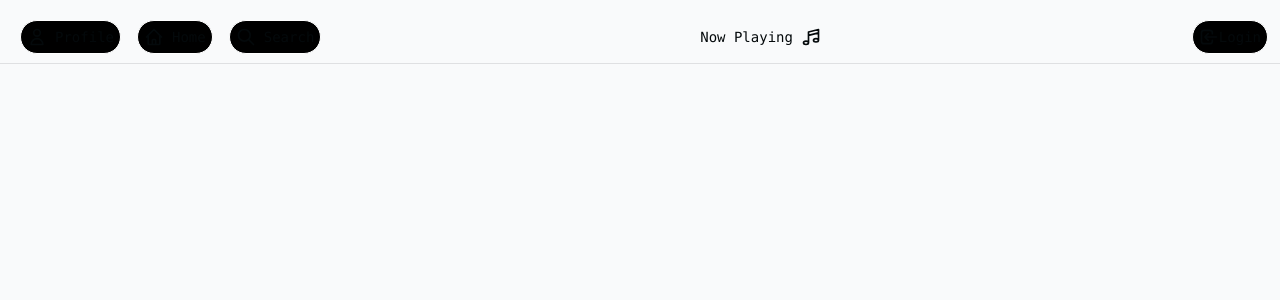
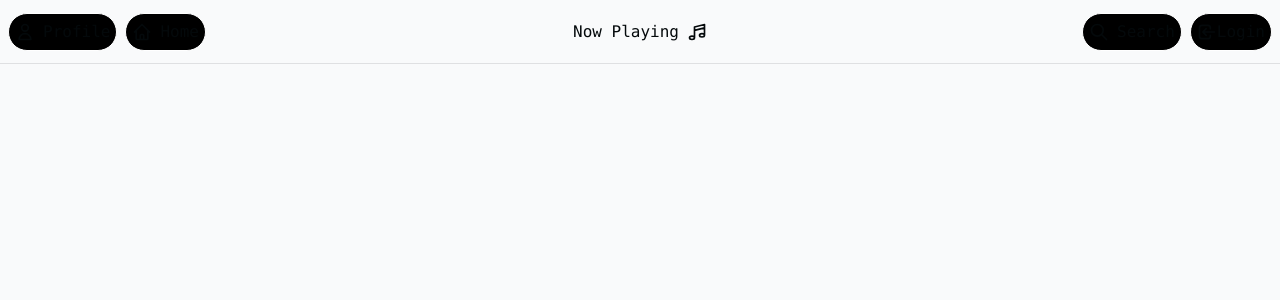
Before and after one commit to ReeseM580/cop4710-App, a Next.js app: page / in a window 1280 px wide. Shown: the top 300 px of the page. Built offline with nearby package versions, Linux system fonts and the light colour scheme; no server answers.

Commit message:
Added create post and getting last played song

```diff
--- /dev/null
+++ b/app/create_post/page.tsx
@@ -0,0 +1,44 @@
+import { cookies } from "next/headers";
+import { createClient } from '@/utils/supabase/server';
+import SpotifyWebApi from "spotify-web-api-node";
+import { redirect } from "next/navigation";
+
+export default async function(){
+
+    const cookieStore = cookies();
+    const supabase = createClient(cookieStore);
+
+    const {
+        data: {session},
+    } = await supabase.auth.getSession()
+
+    if(!session){
+        return redirect("/login");
+    }
+
+    let spotifyApi = new SpotifyWebApi({
+        clientId: process.env.SPOTIFY_CLIENT_ID ,
+        clientSecret: process.env.SPOTIFY_CLIENT_SECRET,
+    });
+
+    if (session) {
+        const {provider_token, provider_refresh_token} = session;
+        console.log("Found session");
+        if (provider_token && provider_refresh_token) {
+            console.log("Found tokens")
+            await spotifyApi.setAccessToken(provider_token);
+            await spotifyApi.setRefreshToken(provider_refresh_token);
+        }
+    }
+
+    var trackToPost = await (await spotifyApi.getMyCurrentPlayingTrack()).body.item?.name;
+
+    if(!trackToPost)
+        trackToPost = await (await spotifyApi.getMyRecentlyPlayedTracks()).body.items.at(0)?.track.name;
+
+    return(
+        <div>
+            {trackToPost}
+        </div>
+    );
+}
--- a/app/profile/[user]/page.tsx
+++ b/app/profile/[user]/page.tsx
@@ -43,11 +43,14 @@ export default async function Profile() {
                         <p className='text-black'> .</p>
                     </div>
 
-                    <div className="column middle">
+                    <div className="flex column middle">
                         <div>
-                        <img alt="" src={session?.user.user_metadata.picture} style={{ borderRadius: '50%' }}
-                        className="p-10 h-30 w-30"/>
-
+                            <img alt="" src={session?.user.user_metadata.picture} style={{ borderRadius: '50%' }}
+                            className="p-10 h-lg w-lg"/>
+                        </div>
+                        <h1 className="py-16 font-bold text-xl">{session?.user.user_metadata.name}</h1>
+                        <div>
+                            {artists.body.items?.at(0)?.track.album.name}
                         </div>
                     </div>
 
--- a/app/profile/page.tsx
+++ b/app/profile/page.tsx
@@ -1,9 +1,18 @@
 import { createClient } from '@/utils/supabase/server';
 import { cookies } from 'next/headers';
+import { redirect } from 'next/navigation';
 
 export default async function Profile() {
-  const cookieStore = cookies()
-  const supabase = createClient(cookieStore);
+    const cookieStore = cookies();
+    const supabase = createClient(cookieStore);
+
+    const {
+        data: {session},
+    } = await supabase.auth.getSession()
+
+    if(!session){
+        return redirect("/login");
+    }
 
 
 
--- a/components/Navbar.tsx
+++ b/components/Navbar.tsx
@@ -1,14 +1,17 @@
-import { HomeIcon, MusicNoteIcon, SearchIcon, UserIcon } from "@heroicons/react/outline";
+import {
+    HomeIcon,
+    MusicNoteIcon,
+    SearchIcon,
+    UserIcon,
+  } from "@heroicons/react/outline";
   import { createClient } from "@/utils/supabase/server";
   import { cookies } from "next/headers";
   import Link from "next/link";
   import AuthButton from "./AuthButton";
 
-export default async function Navbar(){
+  export default async function Navbar() {
     const cookieStore = cookies();
     const canInitSupabaseClient = () => {
-        // This function is just for the interactive tutorial.
-        // Feel free to remove it once you have Supabase connected.
       try {
         createClient(cookieStore);
         return true;
@@ -20,58 +23,56 @@ export default async function Navbar(){
     const supabase = createClient(cookieStore);
 
     const {
-        data: {session},
-    } = await supabase.auth.getSession()
+      data: { session },
+    } = await supabase.auth.getSession();
 
     const isSupabaseConnected = canInitSupabaseClient();
 
-
-
     return (
       <nav className="animate-in w-full flex justify-center border-b border-b-foreground/10 h-16">
-                <div className="w-full grid-container justify-between items-center text-sm">
-                    {/*<DeployButton />*/}
-                    <div className="flex grid-item column nav p-3">
-                        <Link href={`/profile/${encodeURIComponent(session?.user.user_metadata.name)}`}
-                        className="flex bg-black rounded-full
-                        border-white border
-                        hover:bg-gray-500 items-center space-x-2
-                        hover:text-white cursor-pointer
-                        hover:opacity-80 p-1.5 m-2">
-                            <UserIcon className="h-5 w-5"/>
+        <div className="grid grid-cols-3 w-full gap-4 items-center">
+          {/* Left Section */}
+          <div className="flex justify-start gap-2 pl-2">
+            <Link
+              href={`/profile/${encodeURIComponent(
+                session?.user.user_metadata.name
+              )}`}
+              className="flex bg-black rounded-full border-white border hover:bg-gray-500 items-center gap-2 hover:text-white cursor-pointer hover:opacity-80 p-1.5"
+            >
+              <UserIcon className="h-5 w-5" />
               <p>Profile</p>
             </Link>
 
-                        <Link href="/"className="flex bg-black rounded-full
-                        border-white border
-                        hover:bg-gray-500 items-center space-x-2
-                        hover:text-white cursor-pointer
-                        hover:opacity-80 p-1.5 m-2">
-                            <HomeIcon className="h-5 w-5"/>
+            <Link
+              href="/"
+              className="flex bg-black rounded-full border-white border hover:bg-gray-500 items-center gap-2 hover:text-white cursor-pointer hover:opacity-80 p-1.5"
+            >
+              <HomeIcon className="h-5 w-5" />
               <p>Home</p>
-                        </Link>
-
-                        <Link href="/"className="flex bg-black rounded-full
-                        border-white border
-                        hover:bg-gray-500 items-center space-x-2
-                        hover:text-white cursor-pointer
-                        hover:opacity-80 p-1.5 m-2">
-                            <SearchIcon className="h-5 w-5"/>
-                            <p>Search</p>
             </Link>
           </div>
 
-                    <div className="flex grid-item  p-3 space-x-2">
+          {/* Center Section */}
+          <div className="flex justify-center">
+            <div className="flex items-center gap-2">
               <h1>Now Playing</h1>
               <MusicNoteIcon className="h-5 w-5" />
             </div>
+          </div>
 
-                    <div className="flex grid-item  p-3">
+          {/* Right Section */}
+          <div className="flex justify-end gap-2 pr-2">
+            <Link
+              href="/search"
+              className="flex bg-black rounded-full border-white border hover:bg-gray-500 items-center gap-2 hover:text-white cursor-pointer hover:opacity-80 p-1.5"
+            >
+              <SearchIcon className="h-5 w-5" />
+              <p>Search</p>
+            </Link>
             {/* @ts-expect-error Server Component */}
             {isSupabaseConnected && <AuthButton />}
           </div>
-
         </div>
       </nav>
-    )
+    );
   }
```
Lines whose indentation alone changed are shown as unchanged.
